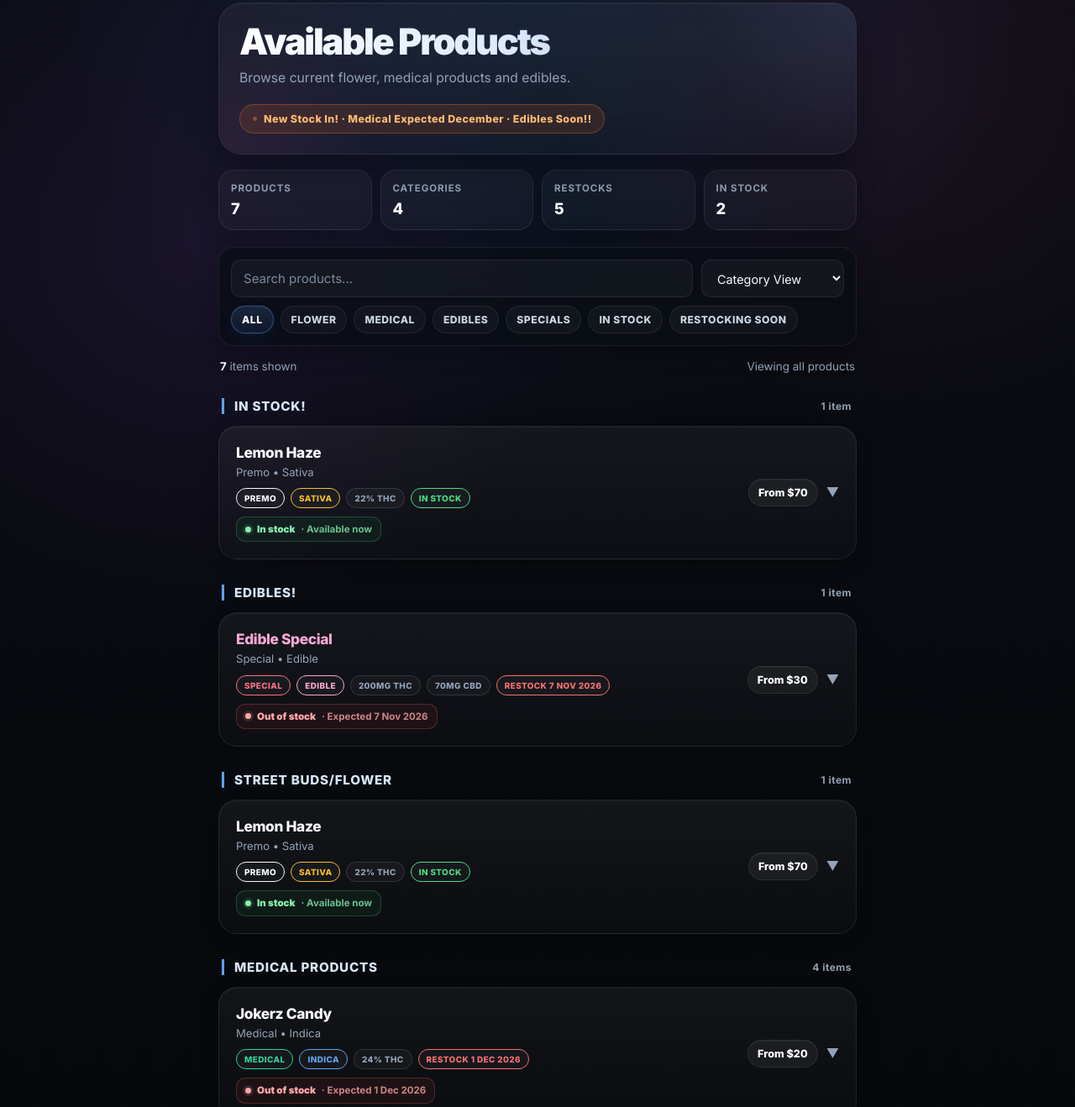
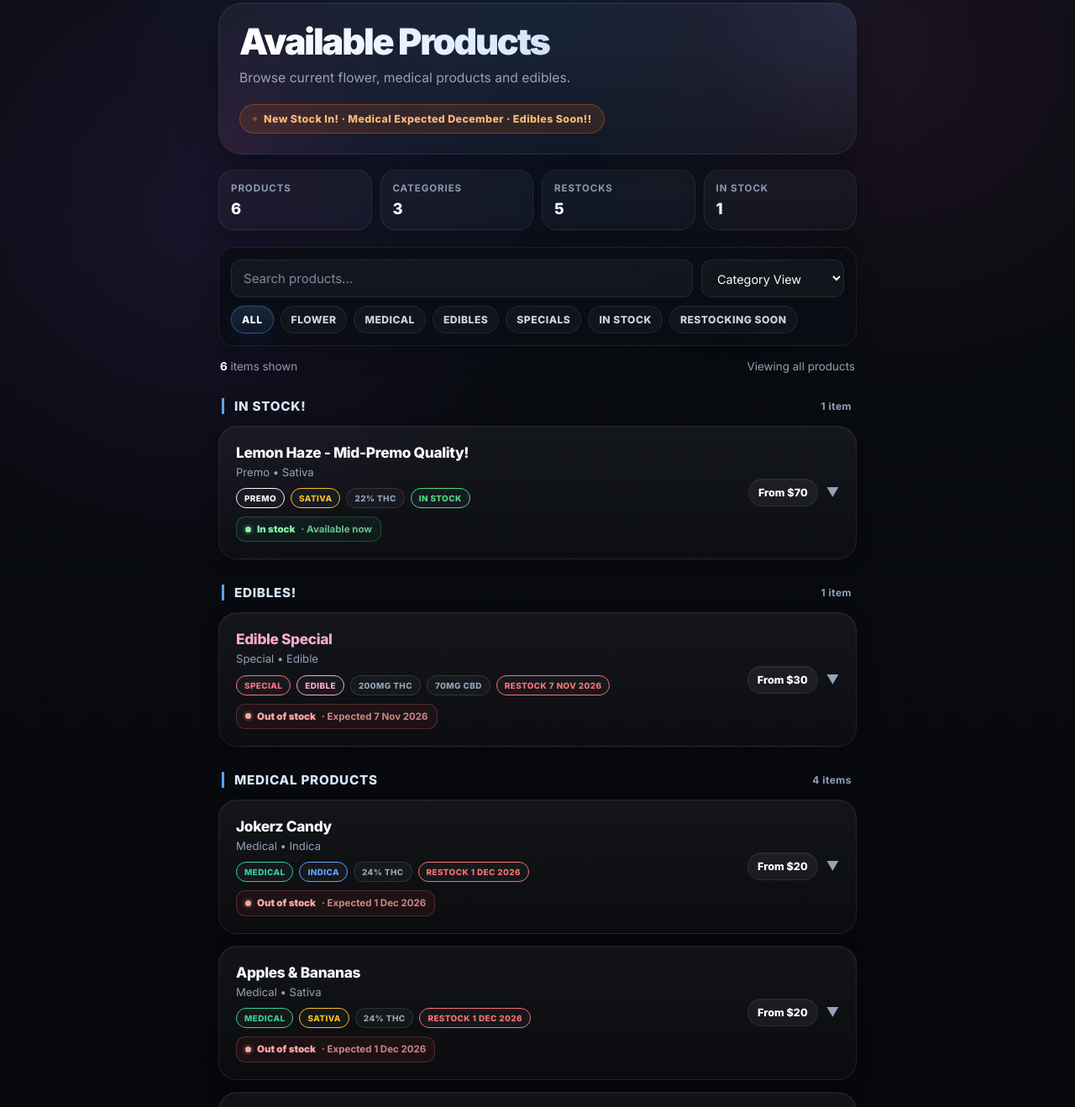
Before and after one commit to ganjagorilla/roleplay, a plain HTML site: page products.html in a window 1280 px wide. Shown: the part 57-1375 px from the top of the page at 84% size. Drawn offline with Linux system fonts and the light colour scheme.

Commit message:
Update products.html

```diff
--- a/products.html
+++ b/products.html
@@ -771,7 +771,7 @@
         const products = [
              {
                 category: "In Stock!",
-                name: "Lemon Haze",
+                name: "Lemon Haze - Mid-Premo Quality!",
                 type: "sativa",
                 flare: "Premo",
                 potency: 22,
@@ -811,25 +811,6 @@
                 imgClose: "images/chocolate_close_cleaned.webp",
                 featured: false,
                 tiers: { "200-250mg THC, 90mg CBD, 12 piece chocolate bar": 30 }
-            },
-            {
-                category: "Street Buds/Flower",
-                name: "Lemon Haze",
-                type: "sativa",
-                flare: "Premo",
-                potency: 22,
-                inStock: true,
-                limitedStock: false,
-                restockDate: "2026-10-31",
-
-                urgencyBar:  { icon: "🔥", text: "Premo good quality batch, no restock of this batch currently planned" },
-                urgencyNote: { icon: "🚨", text: "Lemon Haze is a <strong>premo australian grown flower</strong>. There's no reorder in the works, what's here is all there is. It's been moving quick so don't sleep on it." },
-
-                price: 70,
-                desc: "Premo-grade flower with a citrusy, lemon and fruity profile. Lemon Haze is a sativa marijuana strain that smells and tastes like fresh peeled lemon slices",
-                imgBulk: "images/haze_bulk.jpg",
-                imgClose: "images/haze_close.jpg",
-                tiers: { "28g": 320, "14g": 180, "7g": 100, "3.5g": 60 }
             },
             {
                 category: "Medical Products",
```
